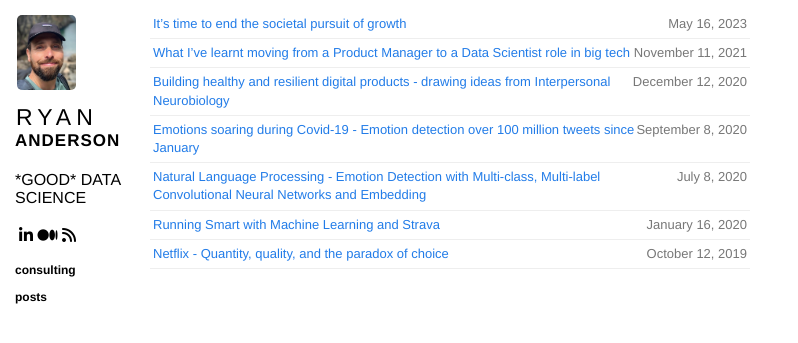
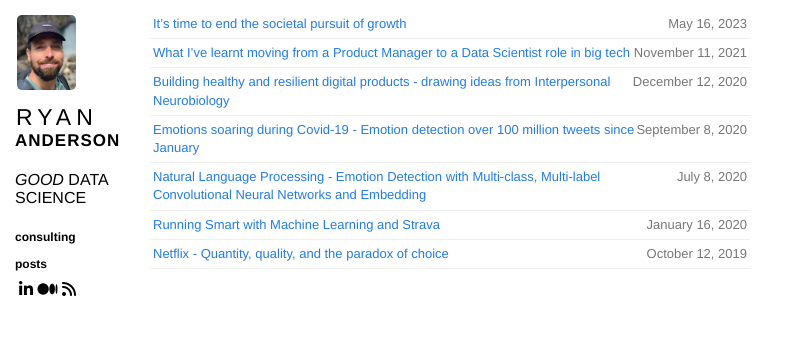
Before and after one commit to ryan-anderson-ds/ryan-anderson-ds.github.io, a Jekyll site: the page built from index.html, in a window 1280 px wide. Shown: the top 343 px of the page, without its empty margins (0-798 px from the left). Built offline with Jekyll 4.4.1, drawn with Linux system fonts in a browser that asks for light colours; some of the changed lines change nothing that is shown.

Commit message:
Update sidebar.html

```diff
--- a/_includes/sidebar.html
+++ b/_includes/sidebar.html
@@ -11,7 +11,14 @@
   </section>
 
   <section class="name">
-    *Good* Data Science
+    <i>good</i> data science
+  </section>
+
+  <section class="sections">
+    <ul>
+      <li><a href="/consulting">consulting</a></li>
+      <li><a href="/">posts</a></li>
+    </ul>
   </section>
 
   <section class="meta">
@@ -20,10 +27,5 @@
     <a href="/atom.xml" title="Atom RSS feed" aria-label="Atom RSS feed"><i class="fa-solid fa-rss"></i></a>
   </section>
 
-  <section class="sections">
-    <ul>
-      <li><a href="/consulting">consulting</a></li>
-      <li><a href="/">posts</a></li>
-    </ul>
-  </section>
+
 </section>
```
